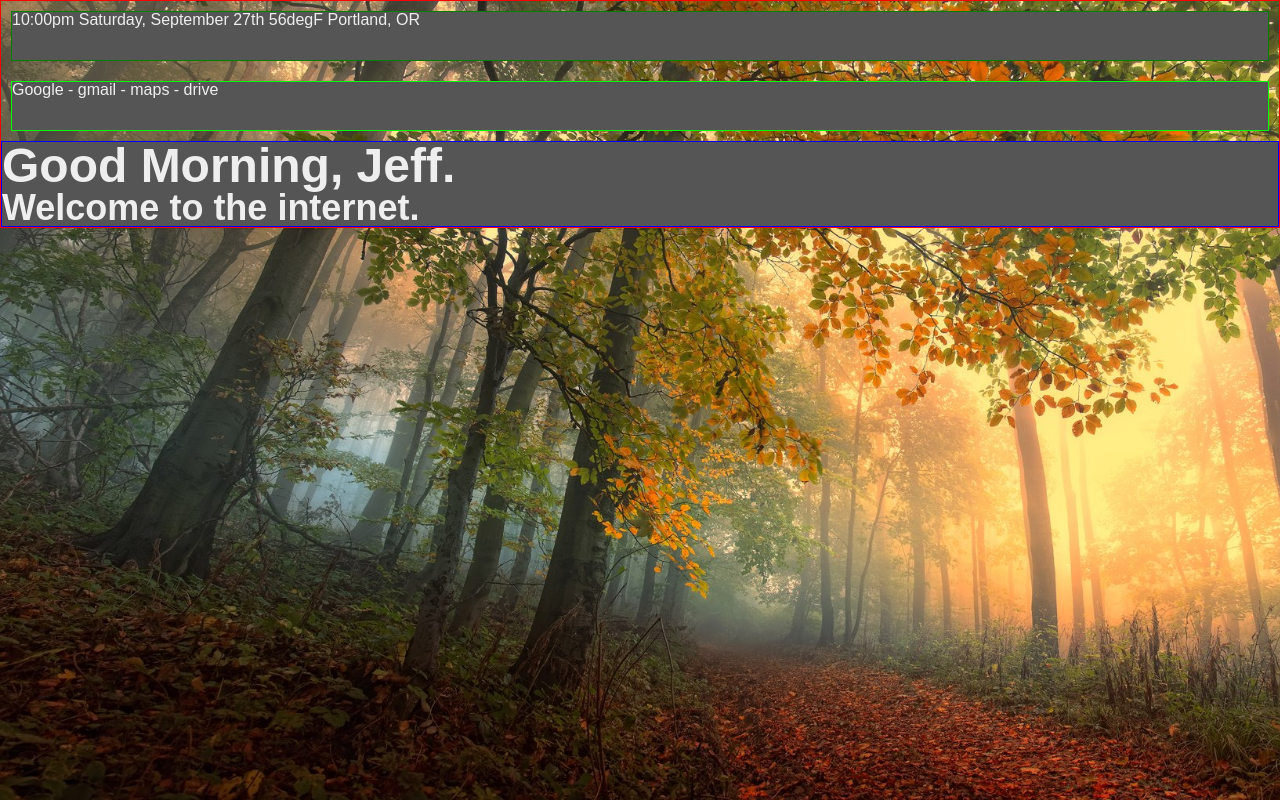
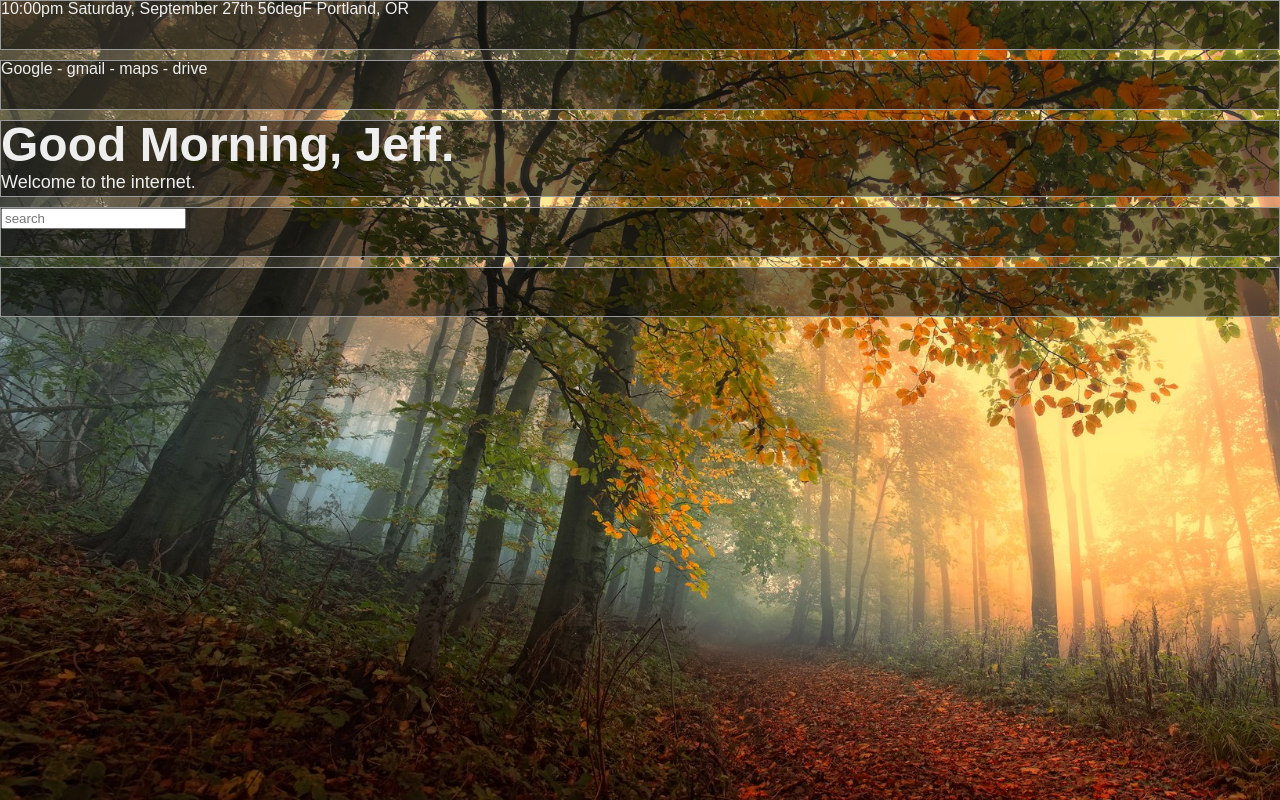
Before and after one commit to jeffsdev/Startpage, a website: page app/index.html in a window 1280 px wide. Drawn offline with Linux system fonts and the light colour scheme.

Commit message:
add main sections

```diff
--- a/app/index.html
+++ b/app/index.html
@@ -19,12 +19,19 @@
         <span>Portland, OR</span>
       </div>
       <div class="greeting-container">
-        <h1>Good Morning, Jeff.</h1>
-        <h2>Welcome to the internet.</h2>
+        <h1 class="main-greeting">Good Morning, Jeff.</h1>
+        <p class="greeting-message">Welcome to the internet.</p>
       </div>
       <div class="google-links-container">
         <span>Google - gmail - maps - drive</span>
       </div>
     </header>
+
+    <main>
+      <section class="search-container">
+        <input type="text" placeholder="search">
+      </section>
+      <section class="bookmarks-container"></section>
+    </main>
   </body>
 </html>
--- a/app/scss/layout/_main.scss
+++ b/app/scss/layout/_main.scss
@@ -5,3 +5,22 @@ body {
   background-size: cover;
   color: #eee;
 }
+
+main {
+  .search-container {
+    background: rgba(0, 0, 0, 0.5);
+    flex: 1 1 100%;
+    border: 1px solid #999;
+    order: 2;
+    margin-bottom: 10px;
+    height: 50px;
+  }
+  .bookmarks-container {
+    background: rgba(0, 0, 0, 0.5);
+    flex: 1 1 100%;
+    border: 1px solid #999;
+    order: 2;
+    margin-bottom: 10px;
+    height: 50px;
+  }
+}
--- a/app/scss/layout/header.scss
+++ b/app/scss/layout/header.scss
@@ -1,5 +1,4 @@
 header {
-  border: 1px solid red;
   display: flex;
   flex-wrap: wrap;
   width: 100%;
@@ -7,25 +6,26 @@ header {
   .time-weather-container,
   .greeting-container,
   .google-links-container {
-    background: #555;
+    background: rgba(0, 0, 0, 0.5);
   }
   .time-weather-container {
     flex: 1 1 100%;
-    border: 1px solid green;
+    border: 1px solid #999;
     order: 1;
-    margin: 10px;
+    margin-bottom: 10px;
     height: 50px;
   }
   .greeting-container {
     flex: 1 1 100%;
-    border: 1px solid blue;
+    border: 1px solid #999;
     order: 3;
+    margin-bottom: 10px;
   }
   .google-links-container {
     flex: 1 1 100%;
-    border: 1px solid lime;
+    border: 1px solid #999;
     order: 2;
-    margin: 10px;
+    margin-bottom: 10px;
     height: 50px;
   }
 }
```
Also changed, not shown: app/css/layout/header.css, app/css/main.css.
